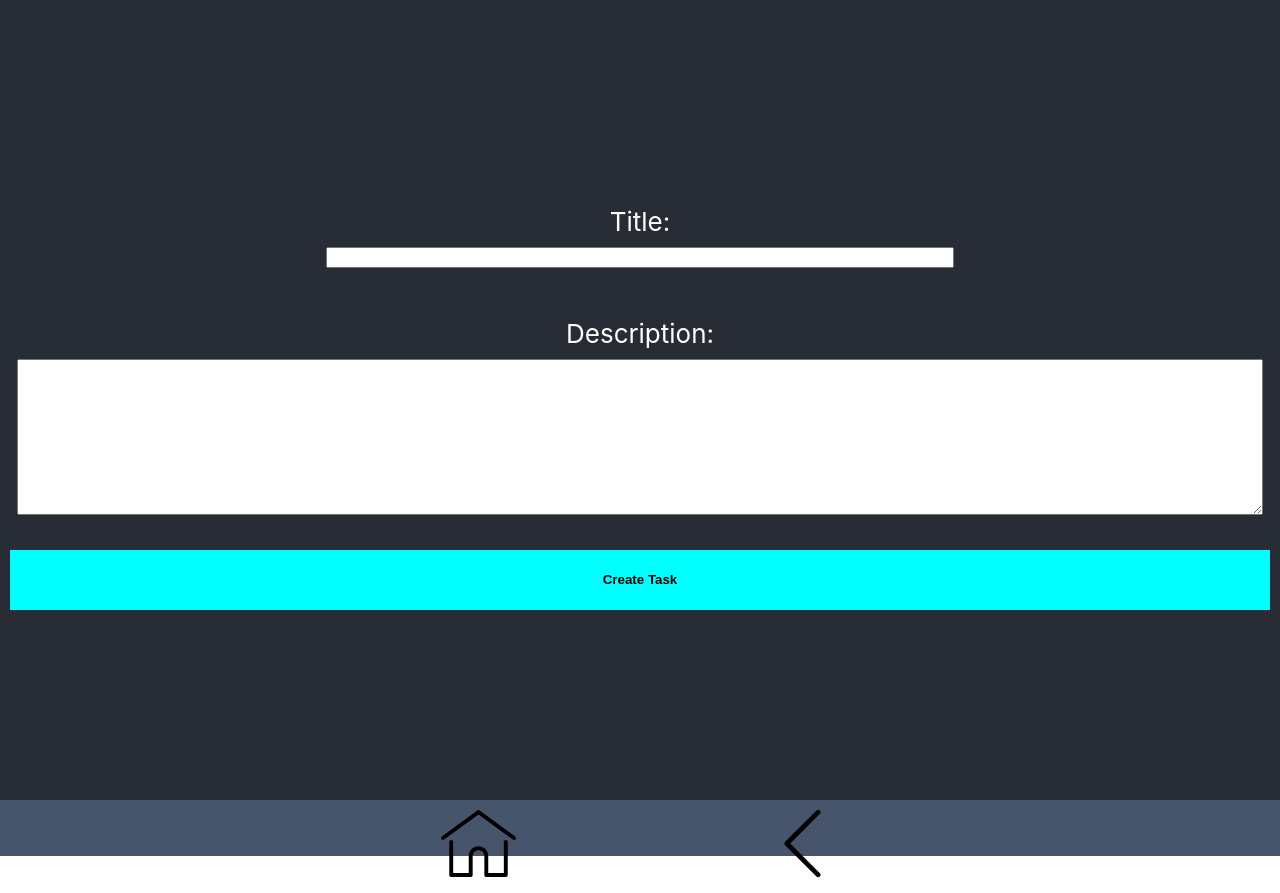
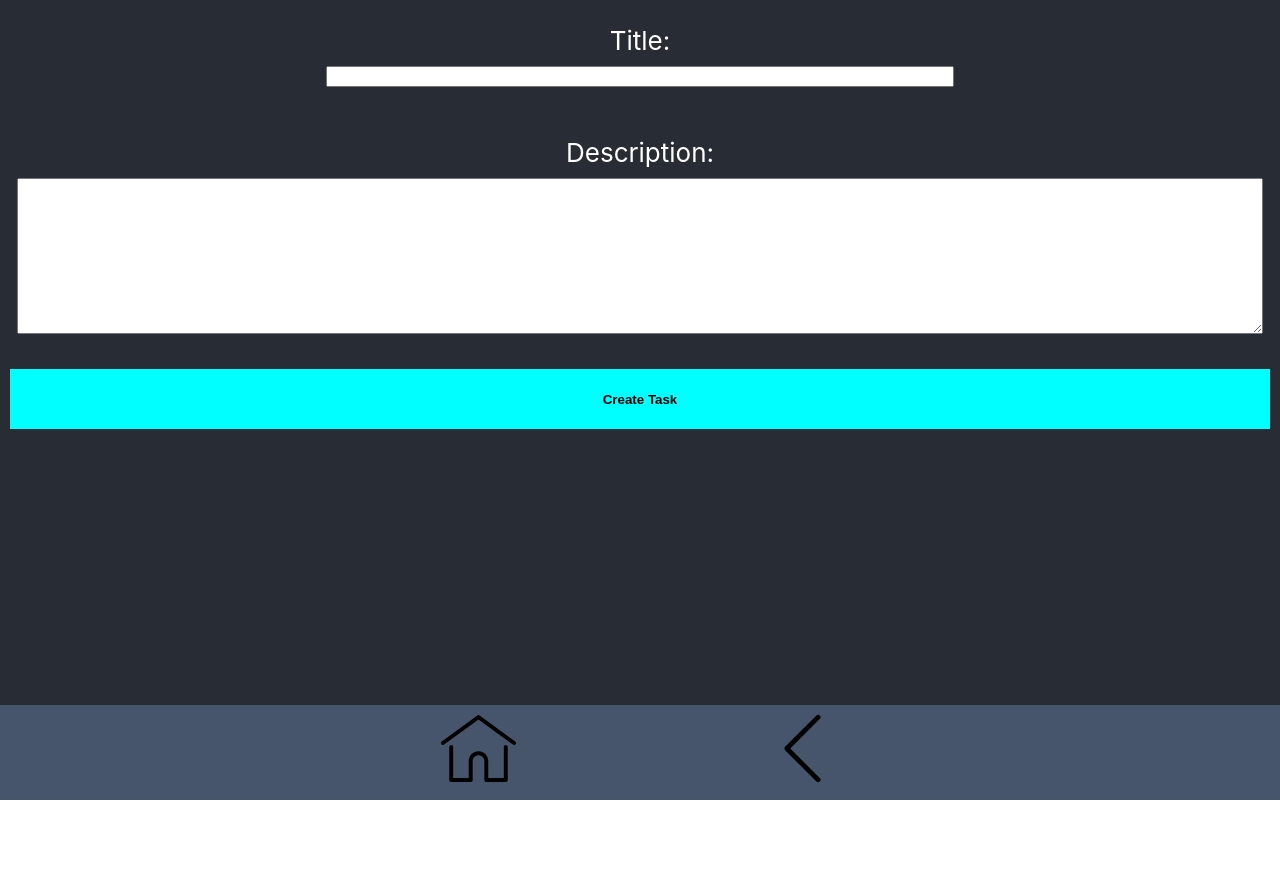
Before and after one commit to hvihvi/qr, a React (Create React App) app: page /createtask in a window 1280 px wide. After the commit the page ends 800 px from the top, so only its background shows below. Built offline with nearby package versions, Linux system fonts and the light colour scheme.

Commit message:
Fix CSS to not overflow and hide scrollbar

```diff
--- a/src/App.js
+++ b/src/App.js
@@ -3,13 +3,12 @@ import { BrowserRouter as Router, Switch, Route } from "react-router-dom";
 import Home from "./pages/home/Home";
 import QrRead from "./pages/qr/read/QrRead";
 import { Provider } from "react-redux";
-import Wrapper from "./components/Wrapper";
 import { store } from "./store/store";
 import CreateTask from "./pages/tasks/create/CreateTask";
 import TaskList from "./pages/tasks/list/TaskList";
 import Task from "./pages/tasks/task/Task";
 import Footer from "./pages/home/Footer";
-import ScrollBar from "./components/form/ScrollBar";
+import styled from "styled-components";
 
 const routes = [
   {
@@ -34,20 +33,44 @@ const routes = [
   }
 ];
 
+const Container = styled.section`
+  display: flex;
+  height: 100vh; //100% view height
+  max-height: 100vh; //100% view height
+  width: 100vw; // 100% view width
+  max-width: 100vw; // 100% view width
+  background-color: #282c34;
+  flex-direction: column;
+  justify-content: center;
+  align-items: center;
+  font-size: calc(10px + 2vmin);
+  color: white;
+`;
+
+const Body = styled.section`
+  overflow: hidden;
+  overflow-y: scroll;
+  ::-webkit-scrollbar {
+    background: transparent;
+  }
+  width: 100%;
+  height: 100%;
+`;
+
 const App = () => {
   return (
     <Provider store={store}>
       <Router>
-        <ScrollBar>
-          <Wrapper>
+        <Container>
+          <Body>
             <Switch>
               {routes.map((route, key) => (
                 <Route key={key} exact {...route} />
               ))}
             </Switch>
-          </Wrapper>
-        </ScrollBar>
-        <Footer />
+          </Body>
+          <Footer />
+        </Container>
       </Router>
     </Provider>
   );
--- a/src/components/Wrapper.js
+++ /dev/null
@@ -1,18 +0,0 @@
-import styled from "styled-components";
-
-const Wrapper = styled.section`
-  display: flex;
-  height: 100vh; //100% view height
-  max-height: 100vh; //100% view height
-  width: 100vw; // 100% view width
-  max-width: 100vw; // 100% view width
-  overflow: hidden;
-  background-color: #282c34;
-  flex-direction: column;
-  justify-content: center;
-  align-items: center;
-  font-size: calc(10px + 2vmin);
-  color: white;
-`;
-
-export default Wrapper;
--- a/src/components/footer/BottomNavigation.js
+++ b/src/components/footer/BottomNavigation.js
@@ -2,11 +2,10 @@ import React from "react";
 import styled from "styled-components";
 
 const Wrapper = styled.div`
-  align-self: end;
+  align-self: flex-end;
   background-color: #46556b;
   display: flex;
   justify-content: center;
-  height: 56px;
   width: 100%;
 `;
 
--- a/src/components/footer/BottomNavigationItem.js
+++ b/src/components/footer/BottomNavigationItem.js
@@ -4,7 +4,6 @@ import styled from "styled-components";
 const Root = styled.div`
   transition-duration: 0.2s;
   padding: 6px 12px 8px;
-  min-width: 80;
   flex: 1;
   color: ${props => (props.selected ? "black" : "white")};
 `;
@@ -13,7 +12,6 @@ const Wrapper = styled.span`
   display: inline-flex;
   align-items: center;
   justify-content: center;
-  width: 100%;
   flex-direction: column;
 `;
 
--- a/src/components/form/FormContainer.js
+++ b/src/components/form/FormContainer.js
@@ -3,9 +3,6 @@ import styled from "styled-components";
 
 const Wrapper = styled.div`
   display: flex;
-  max-height: 100vh; //100% view height
-  width: 100vw; // 100% view width
-  max-width: 100vw; // 100% view width
   justify-content: center;
   flex-direction: column;
 `;
--- a/src/components/form/ScrollBar.js
+++ /dev/null
@@ -1,9 +0,0 @@
-import styled from "styled-components";
-
-const ScrollBar = styled.div`
-  overflow: hidden;
-  overflow-y: scroll;
-  width: 100%;
-`;
-
-export default ScrollBar;
--- a/src/pages/home/Home.js
+++ b/src/pages/home/Home.js
@@ -4,10 +4,18 @@ import qrLogo from "./qr-code.svg";
 import list from "./list.svg";
 import create from "./create.svg";
 import FatCircleCta from "../../components/FatCircleCta";
-import Footer from "./Footer";
+import styled from "styled-components";
+
+const FlexWrapper = styled.section`
+  display: flex;
+  flex-direction: column;
+  justify-content: center;
+  align-items: center;
+  font-size: calc(10px + 2vmin);
+`;
 
 const Home = () => (
-  <>
+  <FlexWrapper>
     <Link to="/createtask/">
       <FatCircleCta src={create} alt="logo" />
     </Link>
@@ -17,7 +25,7 @@ const Home = () => (
     <Link to="/qrread/">
       <FatCircleCta src={qrLogo} alt="logo" />
     </Link>
-  </>
+  </FlexWrapper>
 );
 
 export default Home;
--- a/src/pages/qr/read/QrRead.js
+++ b/src/pages/qr/read/QrRead.js
@@ -2,11 +2,10 @@ import React from "react";
 import { useState } from "react";
 import QrReader from "react-qr-reader";
 import styled from "styled-components";
-import logo from "../../home/qr-code.svg";
 
 const Wrapper = styled.div`
   flex: 1;
-  width: 90%;
+  width: 100%;
   max-width: 100%;
 `;
 
@@ -14,17 +13,11 @@ const Element = styled.div`
   padding: 10px;
 `;
 
-const Img = styled.img`
-  align-self: center;
-  width: 20vh;
-`;
-
 const QrRead = () => {
   const [qrValue, setQrValue] = useState(0);
   return (
     <Wrapper>
       <Element>
-        <input type="file" accept="image/*" capture="camera" />
         <QrReader
           delay={300}
           facingMode="environment"
@@ -33,9 +26,6 @@ const QrRead = () => {
           onScan={value => setQrValue(value)}
         />
       </Element>
-      <Element>
-        <Img src={logo} />
-      </Element>
     </Wrapper>
   );
 };
--- a/src/pages/tasks/create/CreateTask.js
+++ b/src/pages/tasks/create/CreateTask.js
@@ -7,7 +7,6 @@ import FormTextInput from "../../../components/form/FormTextInput";
 import FormWrapper from "../../../components/form/FormContainer";
 import FormTextAreaInput from "../../../components/form/FormTextAreaInput";
 import * as crypto from "../../../libs/crypto";
-import ScrollBar from "../../../components/form/ScrollBar";
 
 const CreateTask = ({ history, createTask }) => {
   const [title, setTitle] = useState("");
@@ -26,7 +25,6 @@ const CreateTask = ({ history, createTask }) => {
         history.push("/");
       }}
     >
-      <ScrollBar>
       <FormWrapper>
         <FormTextInput
           label="Title:"
@@ -40,7 +38,6 @@ const CreateTask = ({ history, createTask }) => {
         />
         <FormButton>Create Task</FormButton>
       </FormWrapper>
-      </ScrollBar>
     </form>
   );
 };
--- a/src/pages/tasks/list/TaskList.js
+++ b/src/pages/tasks/list/TaskList.js
@@ -4,12 +4,11 @@ import { connect } from "react-redux";
 import FormTextInput from "../../../components/form/FormTextInput";
 import Card from "../../../components/Card";
 import QrFromId from "../../qr/display/QrFromId";
-import ScrollBar from "../../../components/form/ScrollBar";
 
 const TaskList = ({ tasks }) => {
   const [search, setSearch] = useState("");
   return (
-    <ScrollBar>
+    <>
       <FormTextInput
         label="Filter tasks:"
         value={search}
@@ -29,7 +28,7 @@ const TaskList = ({ tasks }) => {
             </Card>
           </Link>
         ))}
-    </ScrollBar>
+    </>
   );
 };
 
```
Lines whose indentation alone changed are shown as unchanged.
